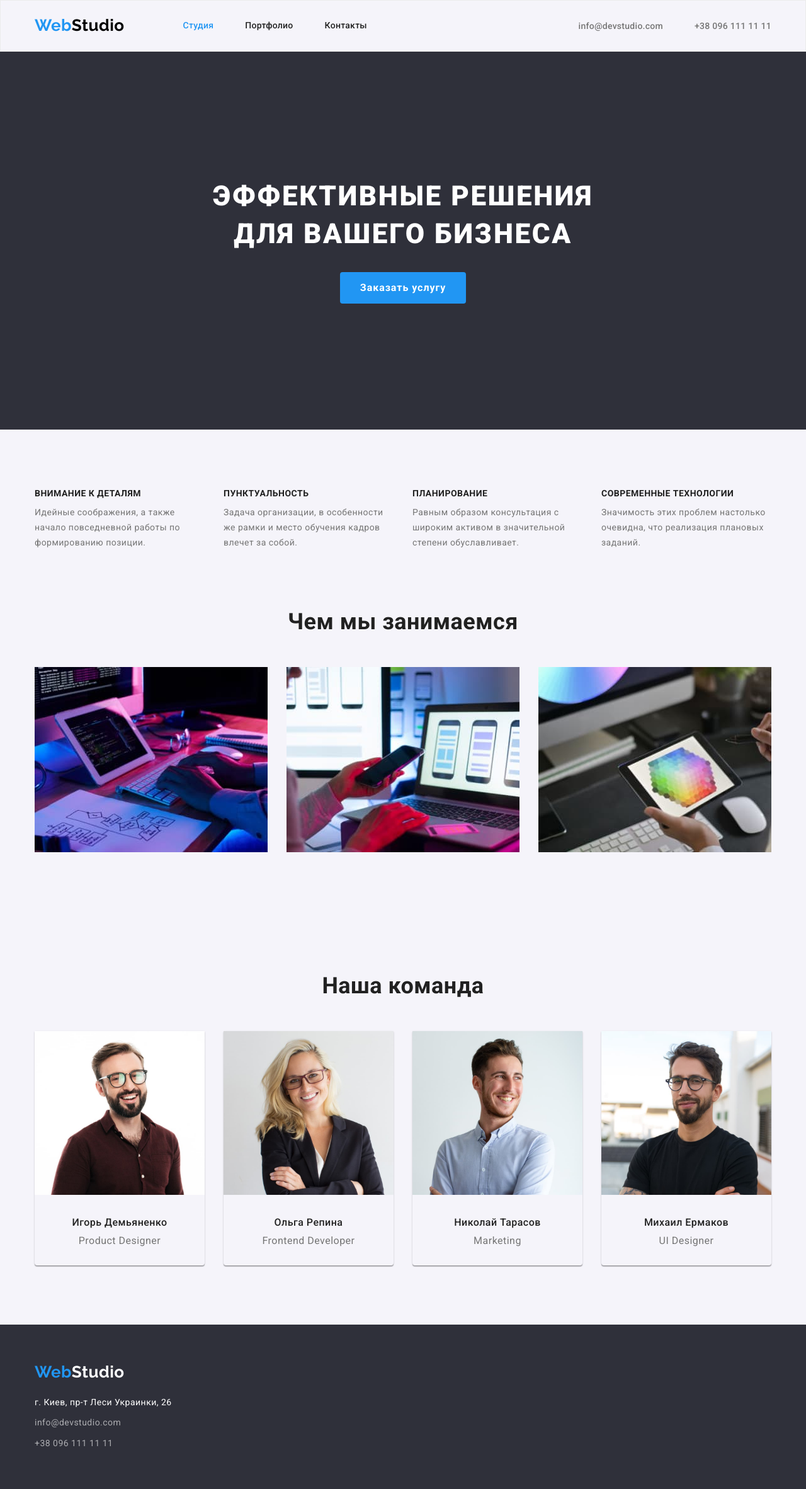
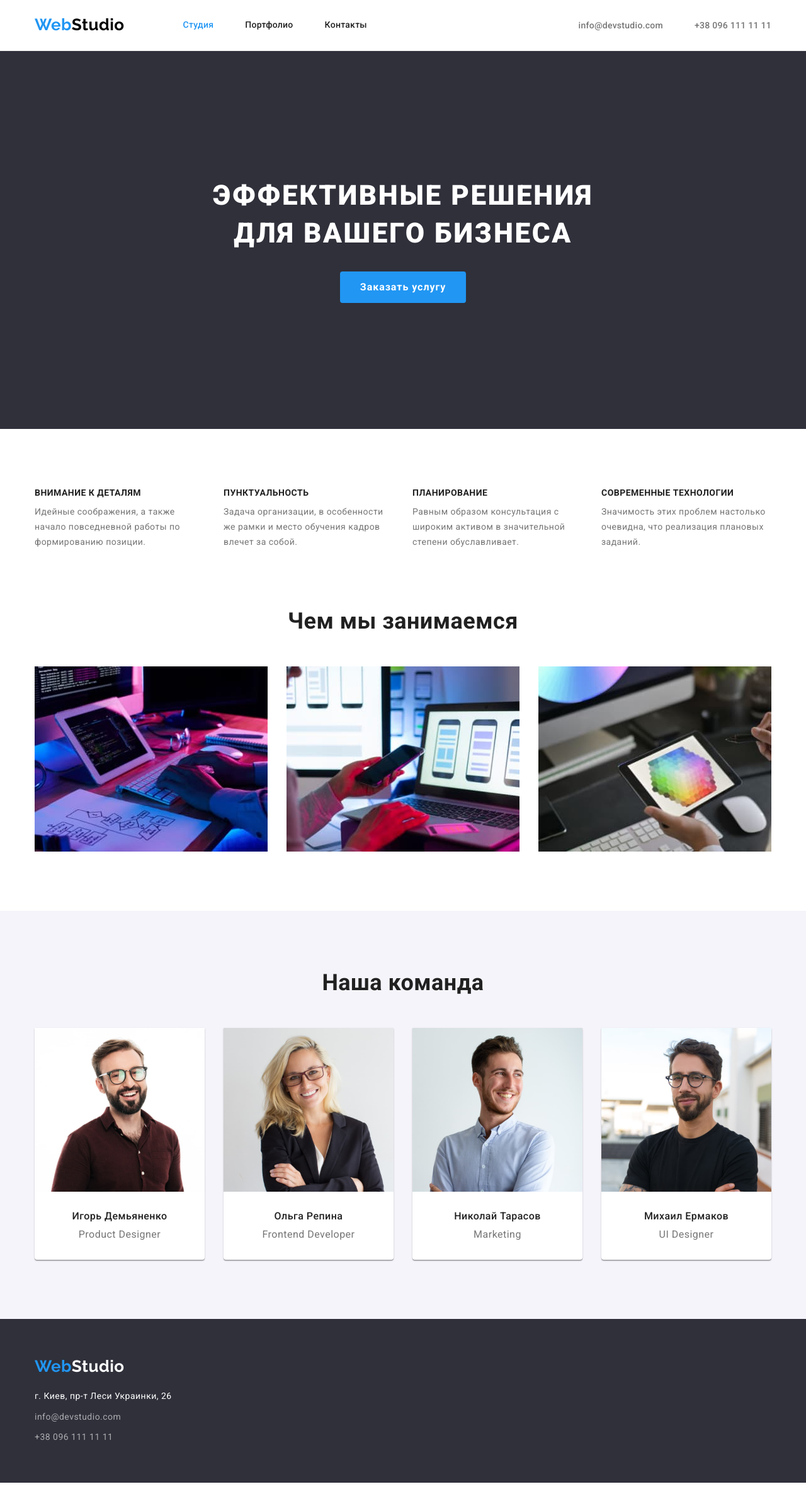
Before and after one commit to Yaroslav-Ivantsov/goit-markup-hw-03, a plain HTML site: page index.html in a window 1280 px wide. Shown: the whole page at 63% size. Drawn offline with nearby package versions, Linux system fonts and the light colour scheme.

Commit message:
Update styles.css

```diff
--- a/css/styles.css
+++ b/css/styles.css
@@ -44,7 +44,6 @@ html{
 
 body{
     color: var(--secondary-text-colar);
-    background-color: var(--primery-background-color);
     font-family: 'Roboto', sans-serif;
     letter-spacing: 0.03em;
 
@@ -68,7 +67,13 @@ ul{
 /* Header */
 
 header{
-    border: 1px solid var(--br-header-colar);
+    border-bottom: 1px solid var(--br-header-colar);
+}
+
+img{
+    display: block;
+    max-width: 100%;
+    height: auto;
 }
 
 .main-div{
@@ -221,11 +226,6 @@ header{
     margin-right: 30px;
 }
 
-.section-img{
-    display: block;
-    max-width: 100%;
-    height: auto;
-}
 
 
 .section-title-none{
@@ -290,6 +290,7 @@ header{
     text-align: center;
     box-shadow: 0px 1px 3px rgba(0, 0, 0, 0.12), 0px 1px 1px rgba(0, 0, 0, 0.14), 0px 2px 1px rgba(0, 0, 0, 0.2);
     border-radius: 0px 0px 4px 4px;
+    background: var(--white-text-color);
 }
 
 .worker-list .team-list:not(:last-child){
@@ -439,7 +440,7 @@ button:focus{
 .button-nav .button-list{
     padding-left: none;
     padding: 6px 22px;
-    background-color: var(--white-text-color) ;
+    background: var(--primery-background-color);
     color: var(--title-text-color);
     cursor: pointer;
     font-family: inherit;
```
